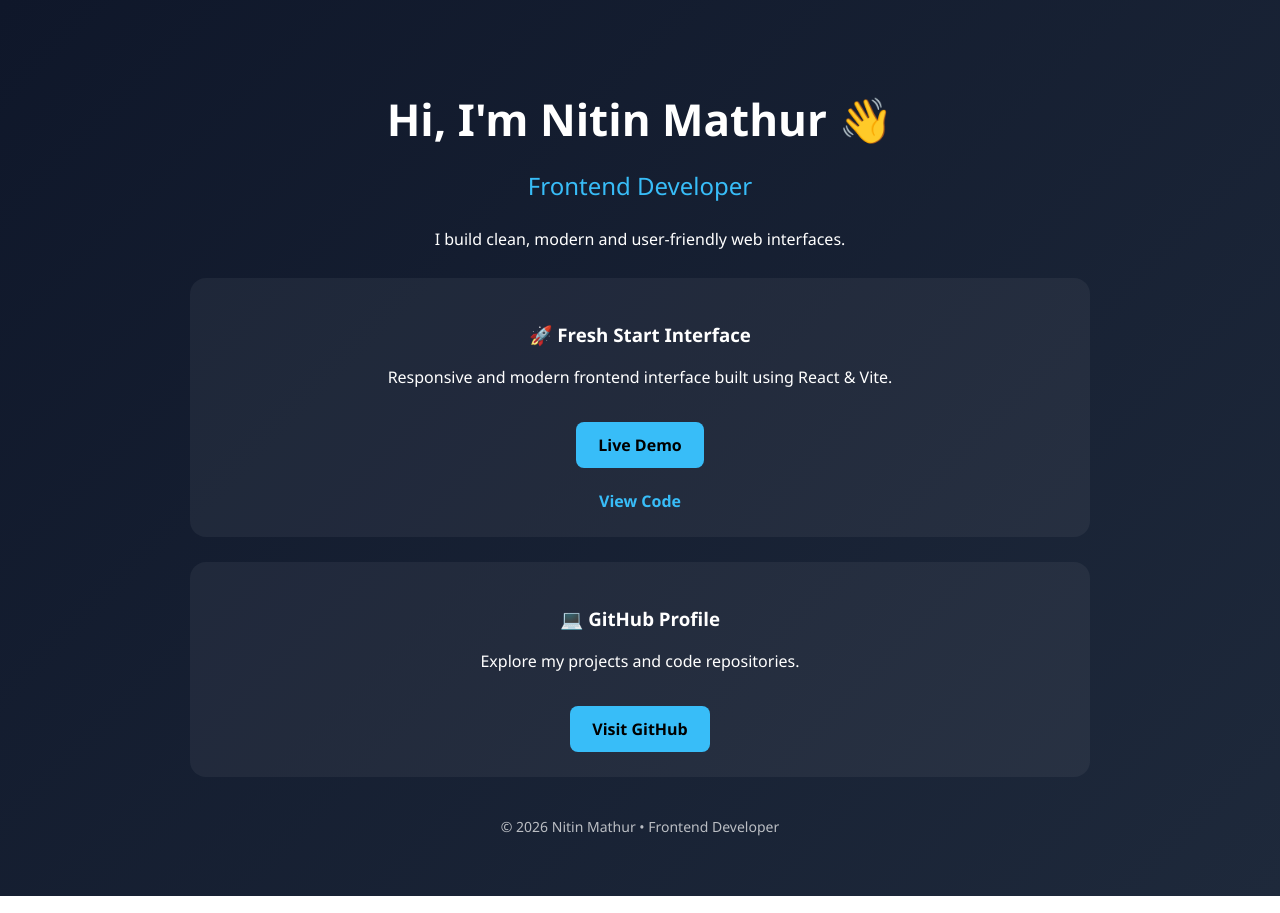
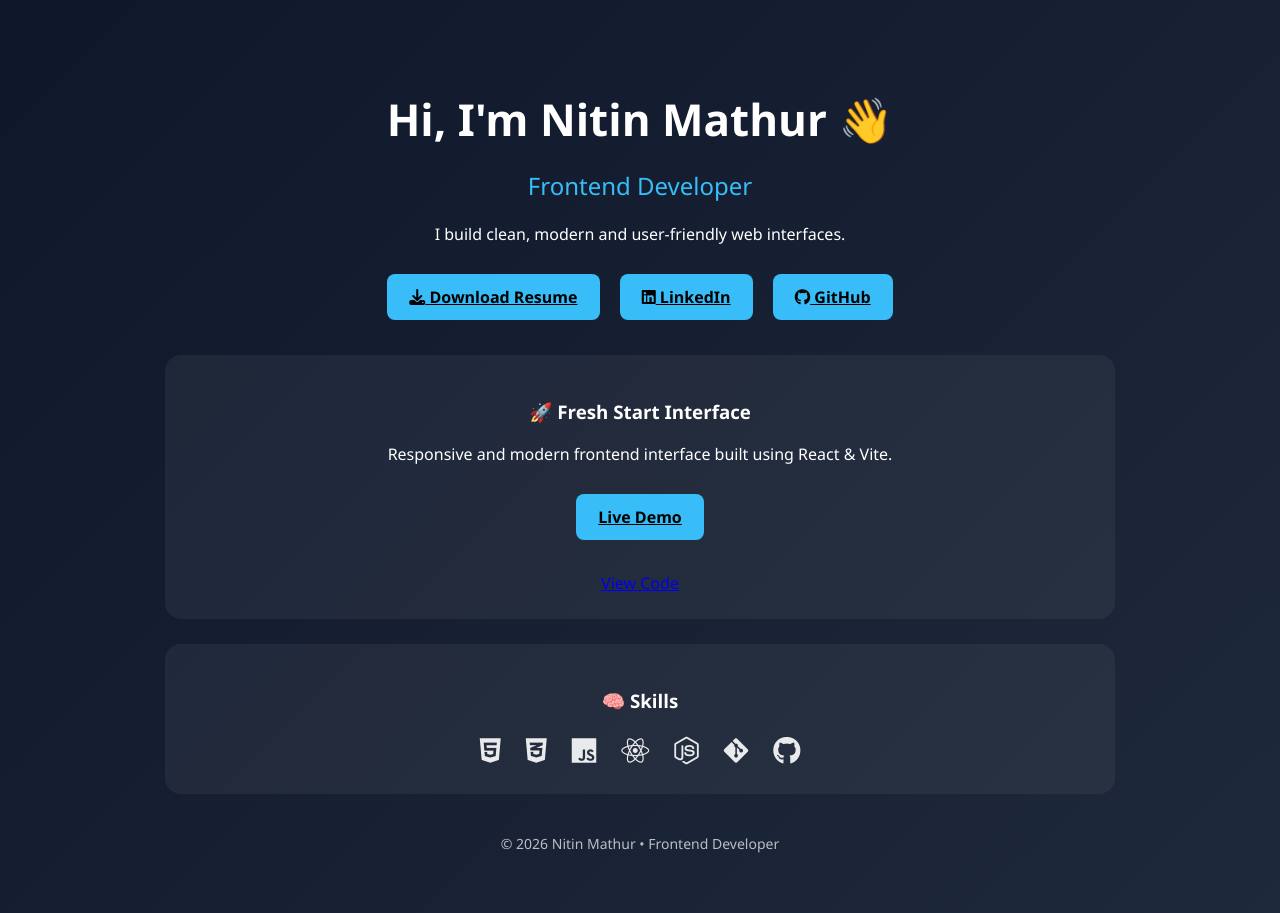
Before and after one commit to Neil9210/portfolio, a plain HTML site: page index.html in a window 1280 px wide. Drawn offline with Linux system fonts and the light colour scheme.

Commit message:
Add action buttons and update skills section
Added action buttons for downloading resume and linking to LinkedIn and GitHub profiles. Updated styles and adjusted layout for skills section.

```diff
--- a/index.html
+++ b/index.html
@@ -4,6 +4,9 @@
 <meta charset="UTF-8">
 <meta name="viewport" content="width=device-width, initial-scale=1.0">
 <title>Nitin Mathur | Frontend Developer</title>
+
+<!-- ICON LIBRARY -->
+<link rel="stylesheet" href="https://cdnjs.cloudflare.com/ajax/libs/font-awesome/6.5.0/css/all.min.css">
 
 <style>
 body {
@@ -15,38 +18,49 @@ body {
 }
 
 .container {
-  max-width: 900px;
+  max-width: 950px;
   margin: auto;
   padding: 60px 20px;
 }
 
-/* HERO TITLE */
 h1 {
   font-size: 44px;
   margin-bottom: 5px;
 }
 
 h1 span {
-  color: #ffffff;   /* name white */
+  color: #ffffff;
   white-space: nowrap;
 }
 
-/* MOBILE RESPONSIVE */
 @media (max-width: 500px) {
-  h1 {
-    font-size: 32px;
-  }
+  h1 { font-size: 32px; }
 }
 
-/* ROLE TITLE */
 h2 {
-  color: #38bdf8;   /* stays blue */
-  margin-bottom: 25px;
+  color: #38bdf8;
+  margin-bottom: 20px;
   font-weight: 500;
 }
 
 p {
   line-height: 1.6;
+}
+
+/* BUTTONS */
+.button {
+  display: inline-block;
+  margin: 10px 8px;
+  padding: 12px 22px;
+  background: #38bdf8;
+  color: black;
+  border-radius: 8px;
+  font-weight: bold;
+  transition: 0.2s;
+}
+
+.button:hover {
+  transform: scale(1.05);
 }
 
 /* CARDS */
@@ -63,26 +77,18 @@ p {
   box-shadow: 0 10px 25px rgba(0,0,0,0.3);
 }
 
-a {
-  color: #38bdf8;
-  text-decoration: none;
-  font-weight: bold;
+/* SKILLS */
+.skills {
+  display: flex;
+  flex-wrap: wrap;
+  justify-content: center;
+  gap: 25px;
+  margin-top: 15px;
 }
 
-/* BUTTON */
-.button {
-  display: inline-block;
-  margin-top: 15px;
-  padding: 12px 22px;
-  background: #38bdf8;
-  color: black;
-  border-radius: 8px;
-  font-weight: bold;
-  transition: 0.2s;
-}
-
-.button:hover {
-  transform: scale(1.05);
+.skill {
+  font-size: 28px;
+  opacity: 0.9;
 }
 
 .footer {
@@ -102,6 +108,20 @@ a {
 
   <p>I build clean, modern and user-friendly web interfaces.</p>
 
+  <!-- ACTION BUTTONS -->
+  <a href="resume.pdf" class="button" download>
+    <i class="fa-solid fa-download"></i> Download Resume
+  </a>
+
+  <a href="https://www.linkedin.com/in/nitin-mathur-5597761a5" class="button" target="_blank">
+    <i class="fa-brands fa-linkedin"></i> LinkedIn
+  </a>
+
+  <a href="https://github.com/Neil9210" class="button" target="_blank">
+    <i class="fa-brands fa-github"></i> GitHub
+  </a>
+
+  <!-- PROJECT -->
   <div class="card">
     <h3>🚀 Fresh Start Interface</h3>
     <p>Responsive and modern frontend interface built using React & Vite.</p>
@@ -111,11 +131,20 @@ a {
     <a href="https://github.com/Neil9210/fresh-start-interface">View Code</a>
   </div>
 
+  <!-- SKILLS -->
   <div class="card">
-    <h3>💻 GitHub Profile</h3>
-    <p>Explore my projects and code repositories.</p>
+    <h3>🧠 Skills</h3>
 
-    <a href="https://github.com/Neil9210" class="button">Visit GitHub</a>
+    <div class="skills">
+      <div class="skill"><i class="fa-brands fa-html5"></i></div>
+      <div class="skill"><i class="fa-brands fa-css3-alt"></i></div>
+      <div class="skill"><i class="fa-brands fa-js"></i></div>
+      <div class="skill"><i class="fa-brands fa-react"></i></div>
+      <div class="skill"><i class="fa-brands fa-node-js"></i></div>
+      <div class="skill"><i class="fa-brands fa-git-alt"></i></div>
+      <div class="skill"><i class="fa-brands fa-github"></i></div>
+    </div>
+
   </div>
 
   <div class="footer">
```
